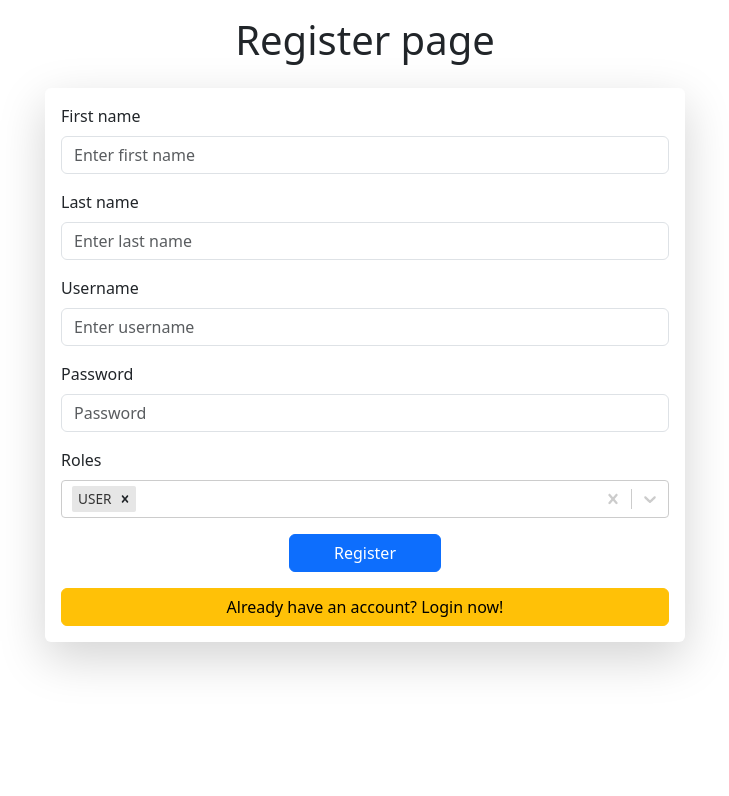
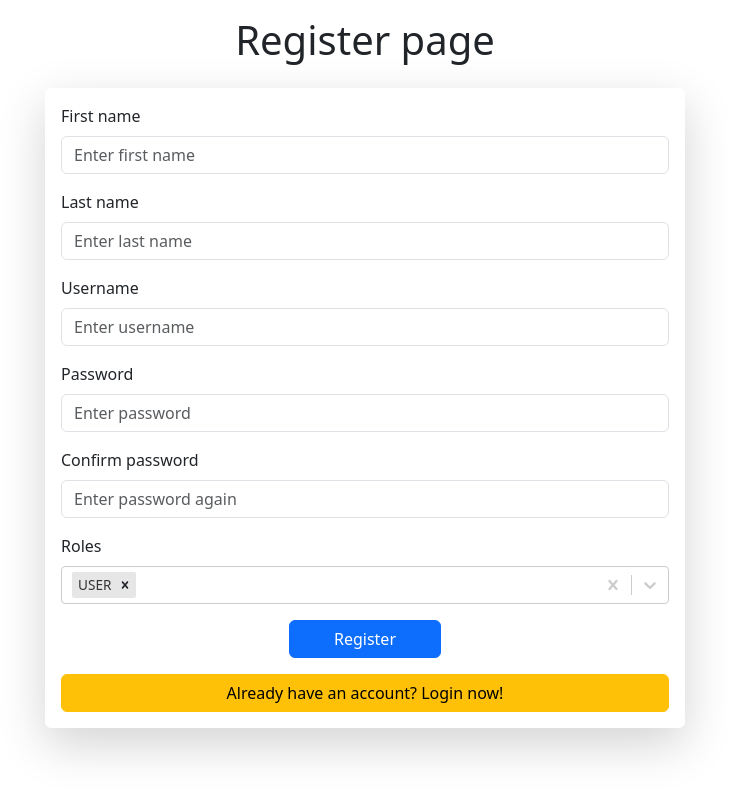
Before and after one commit to dptuyenn1/react-learning, a React (Vite) app in the folder admin-ui/: page /register in a window 1280 px wide. Shown: the top 796 px of the page, without its empty margins (275-1004 px from the left). Built offline with nearby package versions, Linux system fonts and the light colour scheme.

Commit message:
feat/chore: rename variable, add register success toast

```diff
--- a/admin-ui/src/pages/Register/index.jsx
+++ b/admin-ui/src/pages/Register/index.jsx
@@ -12,11 +12,12 @@ import { authService } from "~/services";
 function Register() {
   const [user] = useAuth();
 
-  const [registerRequest, setRegisterRequest] = useState({
+  const [request, setRequest] = useState({
     firstName: "",
     lastName: "",
     username: "",
     password: "",
+    confirm: "",
     roles: [],
   });
 
@@ -32,14 +33,14 @@ function Register() {
     const field = event.target.name;
     const value = event.target.value;
 
-    setRegisterRequest(function (prev) {
+    setRequest(function (prev) {
       return { ...prev, [field]: value };
     });
   }
 
   async function handleRegister() {
     // eslint-disable-next-line no-unused-vars
-    const { roles, ...rest } = registerRequest;
+    const { roles, ...rest } = request;
 
     if (isEmpty(rest)) {
       toast.warn("Please fill in all fields!");
@@ -47,17 +48,27 @@ function Register() {
       return;
     }
 
+    if (request.password !== request.confirm) {
+      toast.error("Password must match!");
+
+      return;
+    }
+
     try {
-      await authService.register(registerRequest);
+      const response = await authService.register(request);
 
-      navigate("/login");
+      await toast.success(response.message);
+
+      setTimeout(() => {
+        navigate("/login");
+      }, 2000);
     } catch (error) {
       handleValidationMessage(error);
     }
   }
 
   function handleRoleChange(roles) {
-    setRegisterRequest(function (prev) {
+    setRequest(function (prev) {
       return { ...prev, roles: roles.map((role) => role.value) };
     });
   }
@@ -100,8 +111,17 @@ function Register() {
               <Form.Label>Password</Form.Label>
               <Form.Control
                 type="password"
-                placeholder="Password"
+                placeholder="Enter password"
                 name="password"
+                onChange={handleInputChange}
+              />
+            </Form.Group>
+            <Form.Group className="mb-3">
+              <Form.Label>Confirm password</Form.Label>
+              <Form.Control
+                type="password"
+                placeholder="Enter password again"
+                name="confirm"
                 onChange={handleInputChange}
               />
             </Form.Group>
```
